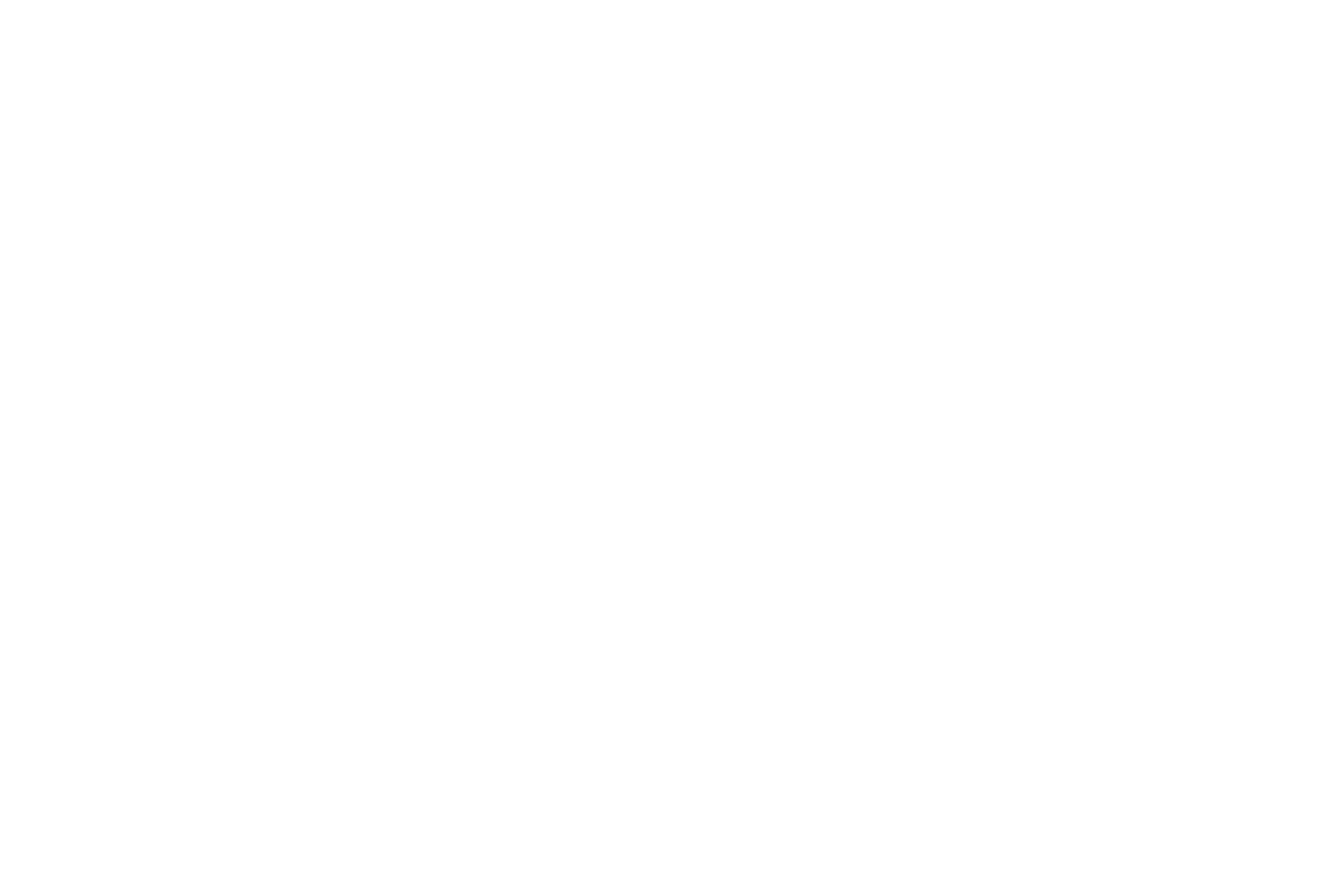
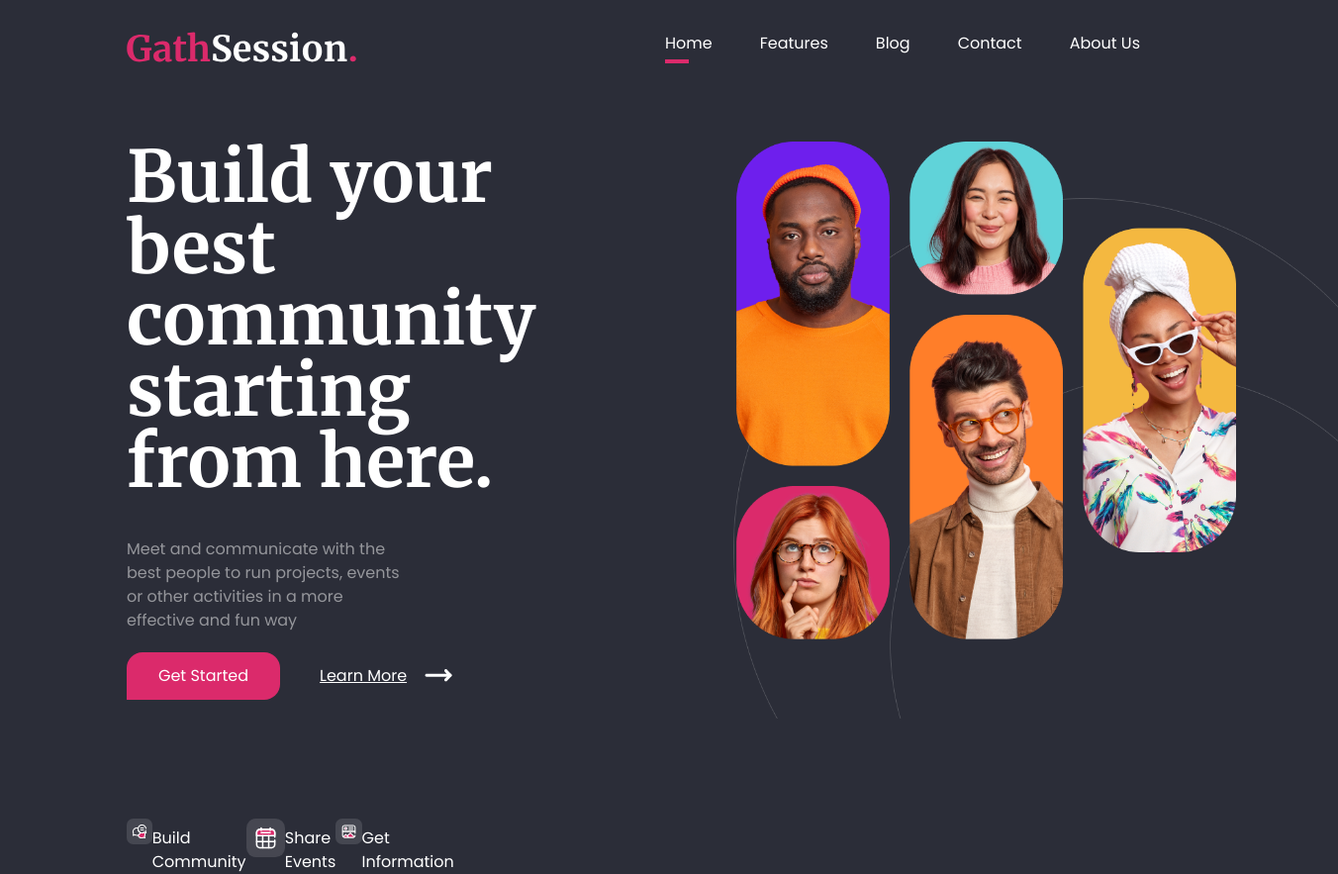
Before and after one commit to juanmax2/Tarea-2, a website built with Vite: page code/index.html in a window 1280 px wide. Shown: the whole page at 99% size, 1352 px wide, since content can reach past the window. Before the commit the page ends 800 px from the top, so only its background shows below. Built offline with nearby package versions, Linux system fonts and the light colour scheme.

Commit message:
Update code

```diff
--- a/code/index.html
+++ b/code/index.html
@@ -4,9 +4,89 @@
     <meta charset="UTF-8" />
     <link rel="icon" type="image/svg+xml" href="/vite.svg" />
     <meta name="viewport" content="width=device-width, initial-scale=1.0" />
+    <link rel="preconnect" href="https://fonts.googleapis.com">
+    <link rel="preconnect" href="https://fonts.gstatic.com" crossorigin>
+    <link href="https://fonts.googleapis.com/css2?family=Merriweather:ital,opsz,wght@0,18..144,300..900;1,18..144,300..900&family=Poppins:wght@300;400;500;700;800&display=swap" rel="stylesheet">
     <link href="/src/style.css" rel="stylesheet">
-    <title>Title</title>
+    <title>Tarea-2</title>
   </head>
-  <body>
+
+  <body class="bg-[#2B2D38] max-w-[80%] mx-auto font-[Poppins] ">
+
+    <header class="flex pt-8 mb-20">
+        <a href="#"><img src="./assets/logo_gath.svg" alt="Logo GathSession"></a>
+
+        <nav class="ml-auto text-white">
+          <ul class="flex justify-center gap-12 relative">
+            <li class="hover:font-bold after:content-[''] after:border-2 after:border-[#DB2A6B] after:w-6 after:h-0-5 after:rotate-180 after:absolute after:top-7 after:left-0 "><a href="#">Home</a></li>
+            <li class="hover:font-bold"><a href="#">Features</a></li>
+            <li class="hover:font-bold"><a href="#">Blog</a></li>
+            <li class="hover:font-bold"><a href="#">Contact</a></li>
+            <li class="hover:font-bold"><a href="#">About Us</a></li>
+          </ul>
+        </nav>
+
+    </header>
+
+    <main class="flex">
+
+      <section class="flex flex-col w-[55%]">
+
+        <h1 class="font-bold font-[Merriweather] text-white text-7xl mb-10">
+          Build your best community starting from here.
+        </h1>
+
+        <p class="text-[#95969B] w-[70%] mb-5 text-l">
+          Meet and communicate with the best people to run projects, events or other activities in a more effective and fun way
+        </p>
+
+        <div class="flex gap-10 mb-30">
+
+          <a class="inline-block text-white py-3 px-8 bg-[#DB2A6B] rounded-tl-2xl rounded-tr-2xl rounded-br-2xl hover:text-[#DB2A6B] hover:bg-white" href="#">Get Started</a>
+          <div class="flex gap-2 w-50">
+            <a class="inline-block pt-3 underline text-white" href="#">Learn More</a>
+            <img src="./assets/arrow.svg" alt="arrow">
+          </div>
+
+        </div>
+        <section class="flex justify-between w-[80%] text-white">
+          <div class="flex justify-center align-center hover:scale-110 transition-transform">
+            <a href=""><img class="mr-4" src="./assets/icon_mensage.svg" alt="icon"></a>
+
+            <div class="flex flex-col pt-2">
+              <span>Build</span>
+              <span>Community</span>
+            </div>
+
+          </div>
+
+          <div class="flex justify-center align-center hover:scale-110 transition-transform">
+            <a href="#"><img class="mr-4" src="./assets/icon_dos.svg" alt="icon"></a>
+            <div class="flex flex-col pt-2">
+              <span>Share</span>
+              <span>Events</span>
+            </div>
+
+          </div>
+
+          <div class="flex justify-center align-center hover:scale-110 transition-transform">
+            <a href="#"><img class="mr-4" src="./assets/icon_tres.svg" alt="icon"></a>
+            <div class="flex flex-col pt-2">
+              <span>Get</span>
+              <span>Information</span>
+            </div>
+
+          </div>
+
+        </section>
+
+      </section>
+
+      <section>
+        <img class="relative bottom-0 -right-50" src="./assets/content.png" alt="">
+      </section>
+
+    </main>
+
   </body>
 </html>
```
Also changed, not shown: code/assets/arrow.svg (added), code/assets/content.png (added), code/assets/ellipse.svg (added), code/assets/icon_dos.svg (added), code/assets/icon_mensage.svg (added), code/assets/icon_tres.svg (added), code/assets/logo_gath.svg (added), code/assets/man_1.png (added), code/assets/man_2.png (added), code/assets/woman_1.png (added), code/assets/woman_2.png (added), code/assets/woman_3.png (added).
